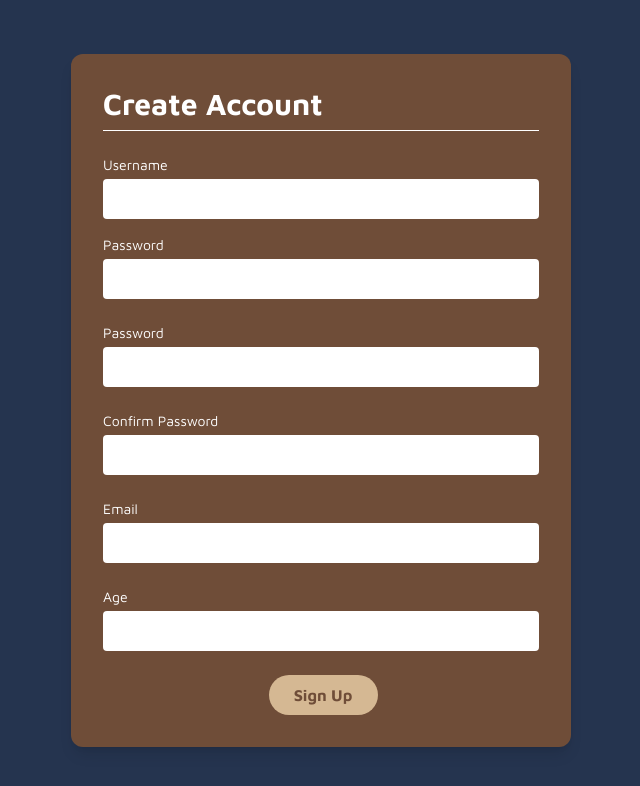
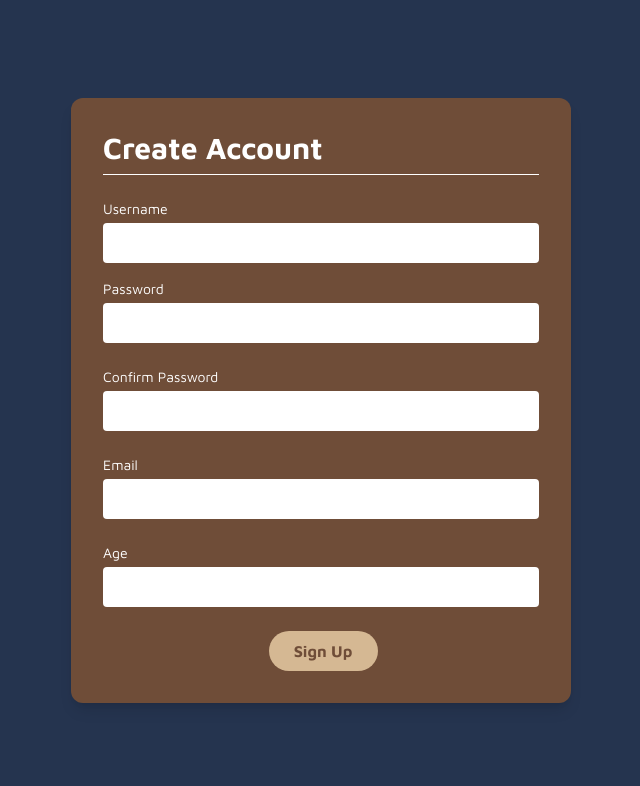
Before and after one commit to rkondoker/cs180_travelplanner, a Next.js app: page /account in a window 1280 px wide. Shown: the top 786 px of the page, without its empty margins (319-959 px from the left). Built offline with nearby package versions, Linux system fonts and the light colour scheme.

Commit message:
Update createaccount.tsx

```diff
--- a/src/components/createaccount.tsx
+++ b/src/components/createaccount.tsx
@@ -1,6 +1,6 @@
 const Login = () => {
   return (
-    <div className="min-h-screen bg-trip-blue-200 flex items-center justify-center">
+    <div className="min-h-screen flex items-center justify-center">
       <div className="bg-trip-brown-200 p-8 rounded-xl w-125 shadow-lg font-trip-main">
         <h2 className="text-white text-3xl font-bold font-trip-main mb-6 border-b border-white pb-2">
           Create Account
@@ -10,14 +10,6 @@ const Login = () => {
           <label className="block text-white text-sm mb-1">Username</label>
           <input
             type="text"
-            className="w-full px-3 py-2 rounded bg-white text-black"
-          />
-        </div>
-
-        <div className="mb-6">
-          <label className="block text-white text-sm mb-1">Password</label>
-          <input
-            type="password"
             className="w-full px-3 py-2 rounded bg-white text-black"
           />
         </div>
```
